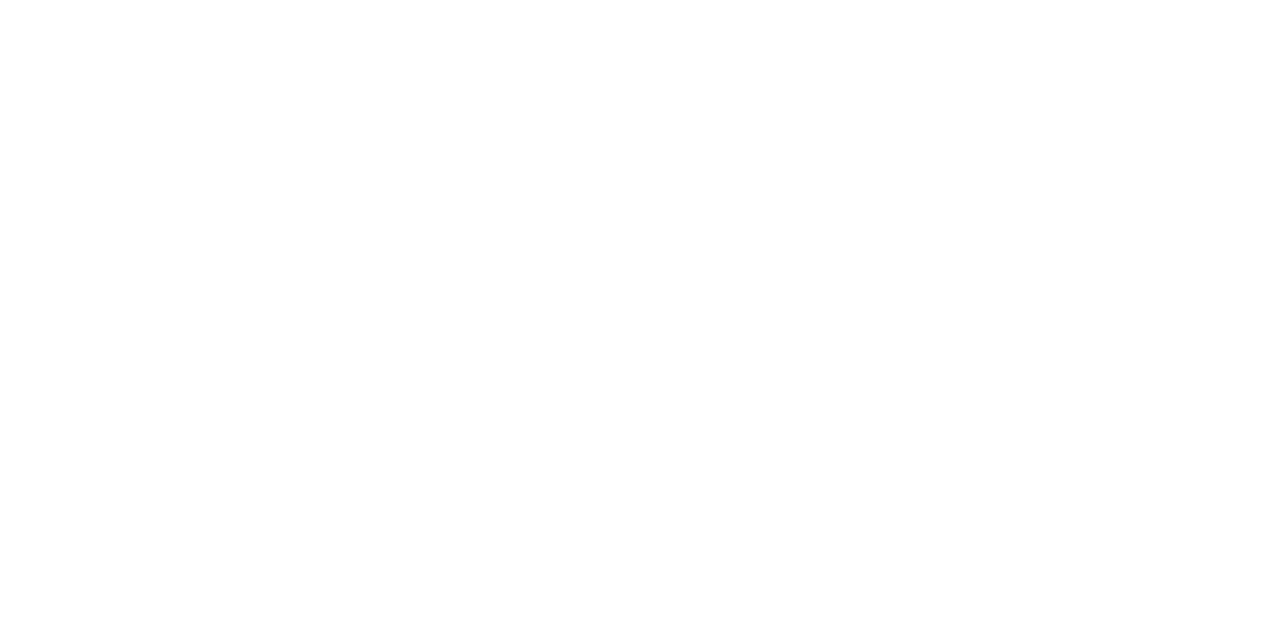
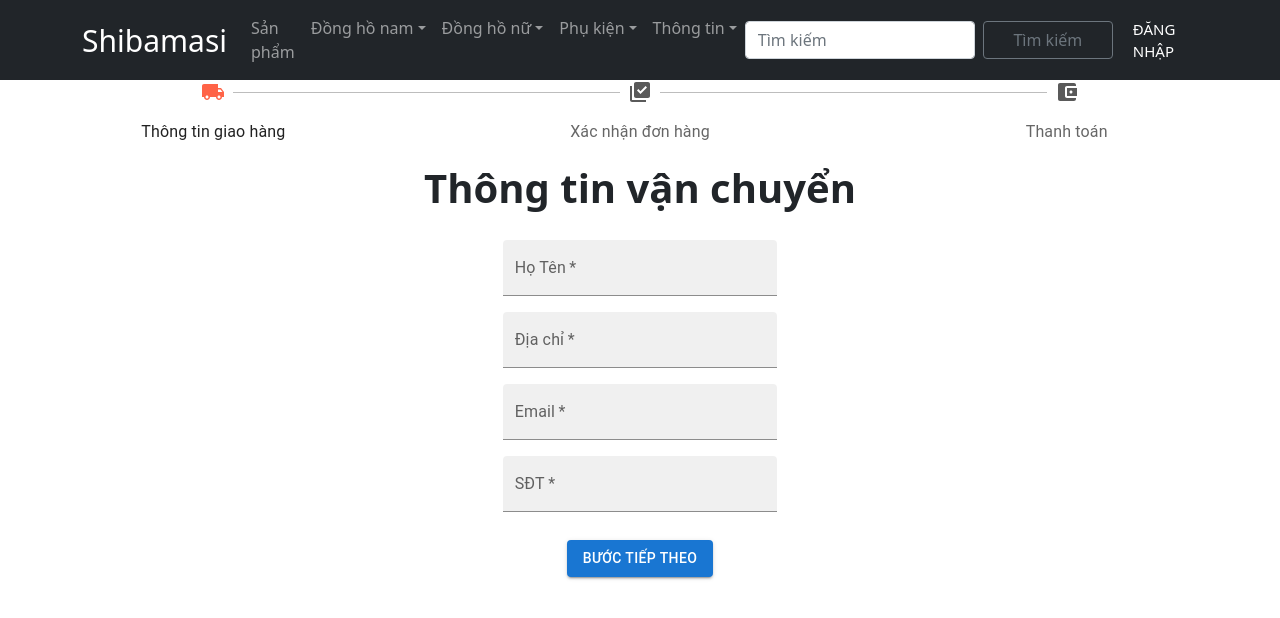
Before and after one commit to trnhattan/Final-DevWeb, a React (Create React App) app in the folder frontend/: page /shipping-info in a window 1280 px wide. Before the commit this address had no page. Shown: the top 618 px of the page. Built offline with nearby package versions, Linux system fonts and the light colour scheme.

Commit message:
update somethings

```diff
--- /dev/null
+++ b/frontend/src/components/CheckoutSteps.jsx
@@ -0,0 +1,58 @@
+import React, {Fragment} from 'react'
+import { Typography, Stepper, StepLabel, Step  } from '@mui/material';
+import LocalShippingIcon from '@mui/icons-material/LocalShipping';
+import LibraryAddCheckIcon from '@mui/icons-material/LibraryAddCheck';
+import AccountBalanceWalletIcon from '@mui/icons-material/AccountBalanceWallet';
+
+import styled from '@emotion/styled';
+
+
+
+const CheckoutSteps = ({activeStep}) => {
+
+
+    const steps = [
+        {
+            label: <Typography>Thông tin giao hàng</Typography>,
+            icon: <LocalShippingIcon />
+        },
+        {
+            label: <Typography>Xác nhận đơn hàng</Typography>,
+            icon: <LibraryAddCheckIcon/>
+        },
+        {
+            label: <Typography>Thanh toán</Typography>,
+            icon: <AccountBalanceWalletIcon/>
+        },
+    ]
+
+
+    const stepStyles = {
+            boxSizing: "border-box",
+    };
+
+  return (
+    <Fragment>
+      <Stepper alternativeLabel activeStep={activeStep} style={stepStyles}>
+        {steps.map((item, index) => (
+          <Step
+            key={index}
+            active={activeStep === index ? true : false}
+            completed={activeStep >= index ? true : false}
+          >
+            <StepLabel
+              style={{
+                color: activeStep >= index ? "tomato" : "rgba(0, 0, 0, 0.649)",
+              }}
+              icon={item.icon}
+            >
+              {item.label}
+            </StepLabel>
+          </Step>
+        ))}
+      </Stepper>
+    </Fragment>
+  )
+}
+
+export default CheckoutSteps
--- a/frontend/src/components/NewNavbar.jsx
+++ b/frontend/src/components/NewNavbar.jsx
@@ -78,7 +78,7 @@
                     <NavDropdown title="Thông tin" id="navbarScrollingDropdown">
                         <NavDropdown.Item href="/about-us">Về chúng tôi</NavDropdown.Item>
                         <NavDropdown.Item href="/warranty">Chính sách bảo hành</NavDropdown.Item>
-                        <NavDropdown.Item href="/shipping">Chính sách vận chuyển</NavDropdown.Item>
+                        <NavDropdown.Item href="/shipping-policy">Chính sách vận chuyển</NavDropdown.Item>
                         <NavDropdown.Divider />
                         <NavDropdown.Item href="#action5">Dịch vụ khác</NavDropdown.Item>
                     </NavDropdown>
--- a/frontend/src/pages/Cart.jsx
+++ b/frontend/src/pages/Cart.jsx
@@ -128,7 +128,7 @@
 const Cart = () => {
 
   const dispatch = useDispatch();
-  // const history = useNavigate();
+  const history = useNavigate();
 
   const {cartItems, isLoading, error, shippingInfo} = useSelector((state)=>state.cart)
   const [discount, setDiscount] = useState(100000);
@@ -152,6 +152,10 @@
   const TotalPrice = cartItems.reduce(
     (acc, item) => acc + item.quantity * item.price, 0
   )
+
+  const handleClick = ()=> {
+    history("/shipping-info")
+  }
 
 
   console.log(TotalPrice)
@@ -220,7 +224,12 @@
                           </TableBody>
                         </Table>
                       </TableContainer>
-                      <button style={{marginTop:"10px"}}>Thanh Toán</button>
+                      <button
+                        style={{marginTop:"10px"}}
+                        onClick={handleClick}
+                        >
+                        Thanh Toán
+                      </button>
                     </Grid>
                   </Grid>
 
--- /dev/null
+++ b/frontend/src/pages/ConfirmOrder.jsx
@@ -0,0 +1,16 @@
+import React, { Fragment } from 'react'
+import CheckoutSteps from '../components/CheckoutSteps'
+import MetaData from '../components/MetaData'
+import NewNavbar from '../components/NewNavbar'
+
+const ConfirmOrder = () => {
+  return (
+    <Fragment>
+      <MetaData title="Xác nhận đơn hàng" />
+      <NewNavbar/>
+      <CheckoutSteps activeStep={1} />
+    </Fragment>
+  )
+}
+
+export default ConfirmOrder
--- a/frontend/src/pages/Shipping.jsx
+++ /dev/null
@@ -1,106 +0,0 @@
-import React, { Fragment } from 'react'
-import Footer from '../components/Footer'
-import MetaData from '../components/MetaData'
-import NewNavbar from '../components/NewNavbar'
-import { Announcement } from '../components/Announcement'
-import TextField from '@mui/material/TextField';
-import Box from '@mui/material/Box';
-import styled from 'styled-components'
-import Button from '@mui/material/Button';
-
-
-const Title = styled.h1`
-  margin: 20px;
-  font-size: 40px;
-  font-weight: 600;
-  display: flex;
-  justify-content: center;
-`
-
-const ShippingInfoContainer = styled.div`
-  display: flex;
-  justify-content: center;
-`
-
-const CustomOrderButton = styled.div`
-  margin: 20px;
-  display: flex;
-  justify-content: center;
-`
-
-const Shipping = () => {
-  const [fullName, setFullName] = React.useState('')
-  const [address, setAddress] = React.useState('')
-  const [mail, setMail] = React.useState('')
-  const [telephoneNumber, setTelephoneNumber] = React.useState('')
-  return (
-    <Fragment>
-      <MetaData title="Thông tin giao hàng"/>
-      <NewNavbar/>
-      <Title>Thông tin vận chuyển</Title>
-      <ShippingInfoContainer>
-        <Box
-          component='form'
-          sx={{
-            '& .MuiTextField-root': { m: 1, width: '30ch'}
-          }}
-          noValidate
-          autoComplete='off'
-        >
-          <div>
-            <TextField
-              required
-              id='full-name'
-              label='Họ Tên'
-              variant='filled'
-              placeholder='Nguyễn Văn A'
-              value={fullName}
-              onChange={(e) => setFullName(e.target.value)}
-            />
-          </div>
-          <div>
-            <TextField
-              required
-              id='address'
-              label='Địa chỉ'
-              variant='filled'
-              placeholder='Số X, Đường A, Phường A, Thành phố B, Tỉnh C'
-              value={address}
-              onChange={(e) => setAddress(e.target.value)}
-            />
-          </div>
-          <div>
-            <TextField
-              required
-              id='mail'
-              label='Email'
-              variant='filled'
-              placeholder='abc@gmail.com'
-              value={mail}
-              onChange={(e) => setMail(e.target.value)}
-            />
-          </div>
-          <div>
-            <TextField
-              required
-              id='telephone-number'
-              label='SĐT'
-              variant='filled'
-              placeholder='09xxxxxxxx'
-              value={telephoneNumber}
-              onChange={(e) => setTelephoneNumber(e.target.value)}
-            />
-          </div>
-        </Box>
-      </ShippingInfoContainer>
-      <CustomOrderButton>
-        <Button
-          variant='contained'
-          // onClick={}
-        >Bước tiếp theo</Button>
-      </CustomOrderButton>
-    </Fragment>
-  )
-}
-
-export default Shipping
--- a/frontend/src/pages/ShippingInfo.jsx
+++ b/frontend/src/pages/ShippingInfo.jsx
@@ -1,9 +1,120 @@
-import React from 'react'
+import React, { Fragment, useState } from 'react'
+import Footer from '../components/Footer'
+import MetaData from '../components/MetaData'
+import NewNavbar from '../components/NewNavbar'
+import { Announcement } from '../components/Announcement'
+import TextField from '@mui/material/TextField';
+import Box from '@mui/material/Box';
+import styled from 'styled-components'
+import Button from '@mui/material/Button';
+import { useDispatch, useSelector } from 'react-redux'
+import {saveShippingInfo} from '../redux/callAPI/cartCall'
+import CheckoutSteps from '../components/CheckoutSteps'
+import { useNavigate } from 'react-router-dom'
+
+const Title = styled.h1`
+  margin: 20px;
+  font-size: 40px;
+  font-weight: 600;
+  display: flex;
+  justify-content: center;
+`
+
+const ShippingInfoContainer = styled.div`
+  display: flex;
+  justify-content: center;
+`
+
+const CustomOrderButton = styled.div`
+  margin: 20px;
+  display: flex;
+  justify-content: center;
+`
 
 const ShippingInfo = () => {
+
+  const dispatch = useDispatch();
+  const history = useNavigate();
+
+  const {shippingInfo} = useSelector(state => state.cart);
+
+  const [fullName, setFullName] = useState(shippingInfo.name);
+  const [address, setAddress] = useState(shippingInfo.address);
+  const [email, setEmail] = useState(shippingInfo.email);
+  const [phoneNumber, setPhoneNumber] = useState(shippingInfo.phoneNumber);
+
+  const handleClick = (e) => {
+    e.preventDefault();
+    if (phoneNumber.length < 10) {
+      alert("Số điện thoại không hợp lệ !!");
+      return;
+    }
+    dispatch(saveShippingInfo({fullName,address,email,phoneNumber}))
+    history("/confirm-order")
+  }
+
+
   return (
-    <div>ShippingInfo</div>
-  )
+    <Fragment>
+      <MetaData title="Thông tin giao hàng"/>
+      <NewNavbar/>
+      <CheckoutSteps activeStep={0} />
+      <Title>Thông tin vận chuyển</Title>
+      <ShippingInfoContainer>
+        <Box
+          component='form'
+          sx={{
+            '& .MuiTextField-root': { m: 1, width: '30ch'}
+          }}
+          noValidate
+          autoComplete='off'
+        >
+          <div>
+            <TextField
+              required
+              label='Họ Tên'
+              variant='filled'
+              placeholder='Nguyễn Văn A'
+              onChange={(e) => setFullName(e.target.value)}
+            />
+          </div>
+          <div>
+            <TextField
+              required
+              label='Địa chỉ'
+              variant='filled'
+              placeholder='Số X, Đường A, Phường A, Thành phố B, Tỉnh C'
+              onChange={(e) => setAddress(e.target.value)}
+            />
+          </div>
+          <div>
+            <TextField
+              required
+              label='Email'
+              variant='filled'
+              placeholder='abc@gmail.com'
+              onChange={(e) => setEmail(e.target.value)}
+            />
+          </div>
+          <div>
+            <TextField
+              required
+              label='SĐT'
+              variant='filled'
+              placeholder='09xxxxxxxx'
+              onChange={(e) => setPhoneNumber(e.target.value)}
+            />
+          </div>
+        </Box>
+      </ShippingInfoContainer>
+      <CustomOrderButton>
+        <Button
+          variant='contained'
+          onClick={handleClick}
+        >Bước tiếp theo</Button>
+      </CustomOrderButton>
+    </Fragment>
+  );
 }
 
 export default ShippingInfo
--- a/frontend/src/redux/Slice/cartSlice.js
+++ b/frontend/src/redux/Slice/cartSlice.js
@@ -5,7 +5,12 @@
     name:'cart',
     initialState:{
         cartItems:[],
-        shippingInfo:{},
+        shippingInfo:{
+            name:"",
+            address: "",
+            email:"",
+            phoneNumber:"",
+        },
         isLoading: null,
         error: null,
     },
--- a/frontend/src/redux/callAPI/cartCall.js
+++ b/frontend/src/redux/callAPI/cartCall.js
@@ -38,7 +38,7 @@
 )
 //save shipping info
 export const saveShippingInfo = createAsyncThunk(
-    'cart',
+    'cart/saveShippingInfo',
     async (data) => {
         try{
             return data;
```
Also changed, not shown: frontend/src/App.jsx (+5 -2 lines).
